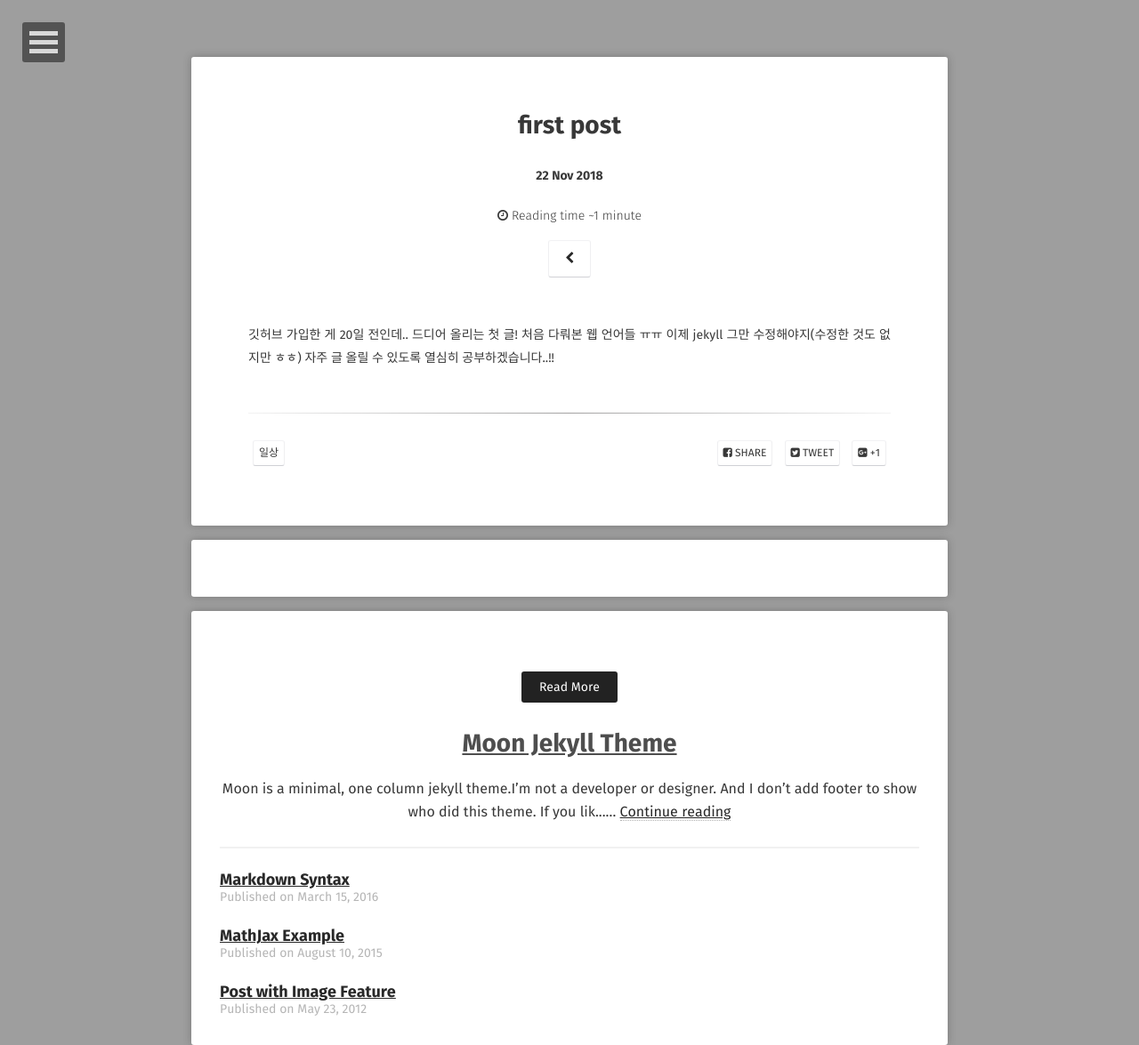
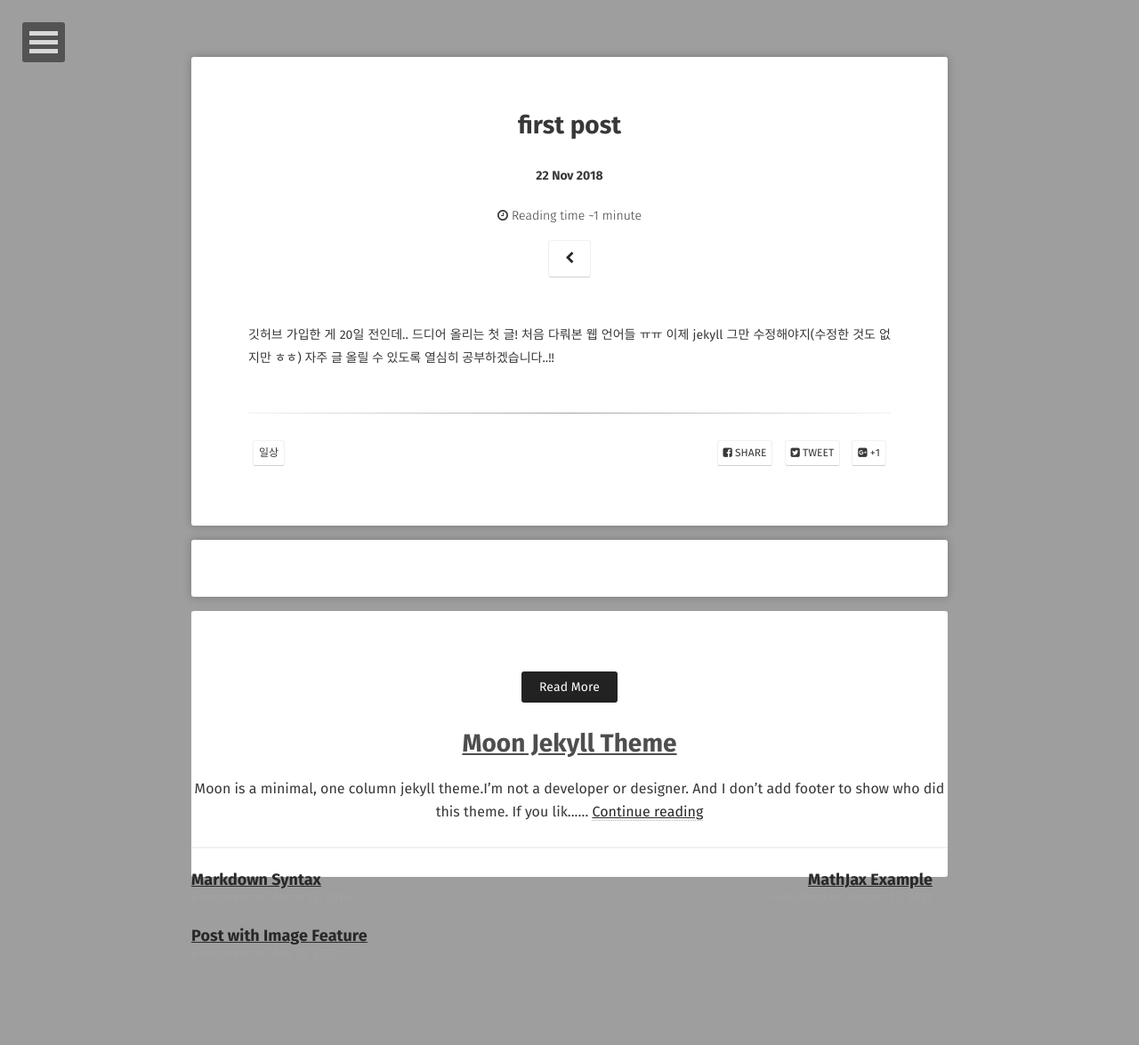
Before and after one commit to incheony/incheony.github.io, a Jekyll site: the page built from _posts/2018-11-22-my_first.md, in a window 1280 px wide. Shown: the whole page at 89% size. Built offline with Jekyll 4.4.1, drawn with Linux system fonts in a browser that asks for light colours; some web fonts are replaced; comment, search, counter and statistics services are not loaded; after the commit the page ends 1080 px from its top, so only the background shows below that.

Commit message:
Update site.scss

```diff
--- a/_sass/site.scss
+++ b/_sass/site.scss
@@ -166,6 +166,11 @@ body {
 		padding: 2em 0;
 	    box-shadow: none;
 	}
+    @media #{$notsmall} {
+		width: 90%;
+		padding: 2em 0;
+	    box-shadow: none;
+	}
 }
 
 .read-more-header {
@@ -246,6 +251,14 @@ body {
 	}
 
 	@media #{$medium} {
+		width: 49%;
+		float: left;
+
+		&:nth-child(2) {
+			text-align: right;
+		}
+	}
+    @media #{$notsmall} {
 		width: 49%;
 		float: left;
 
```
